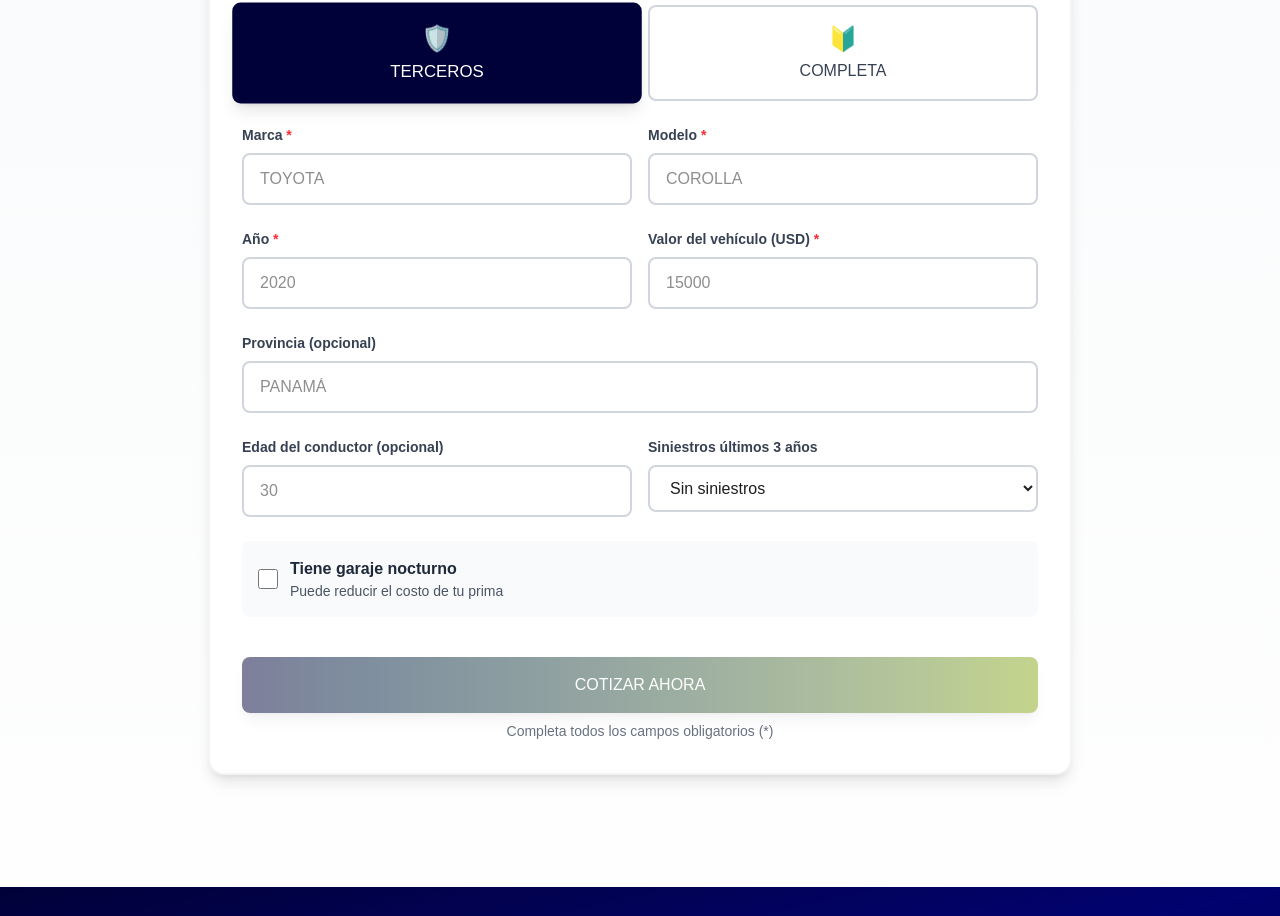
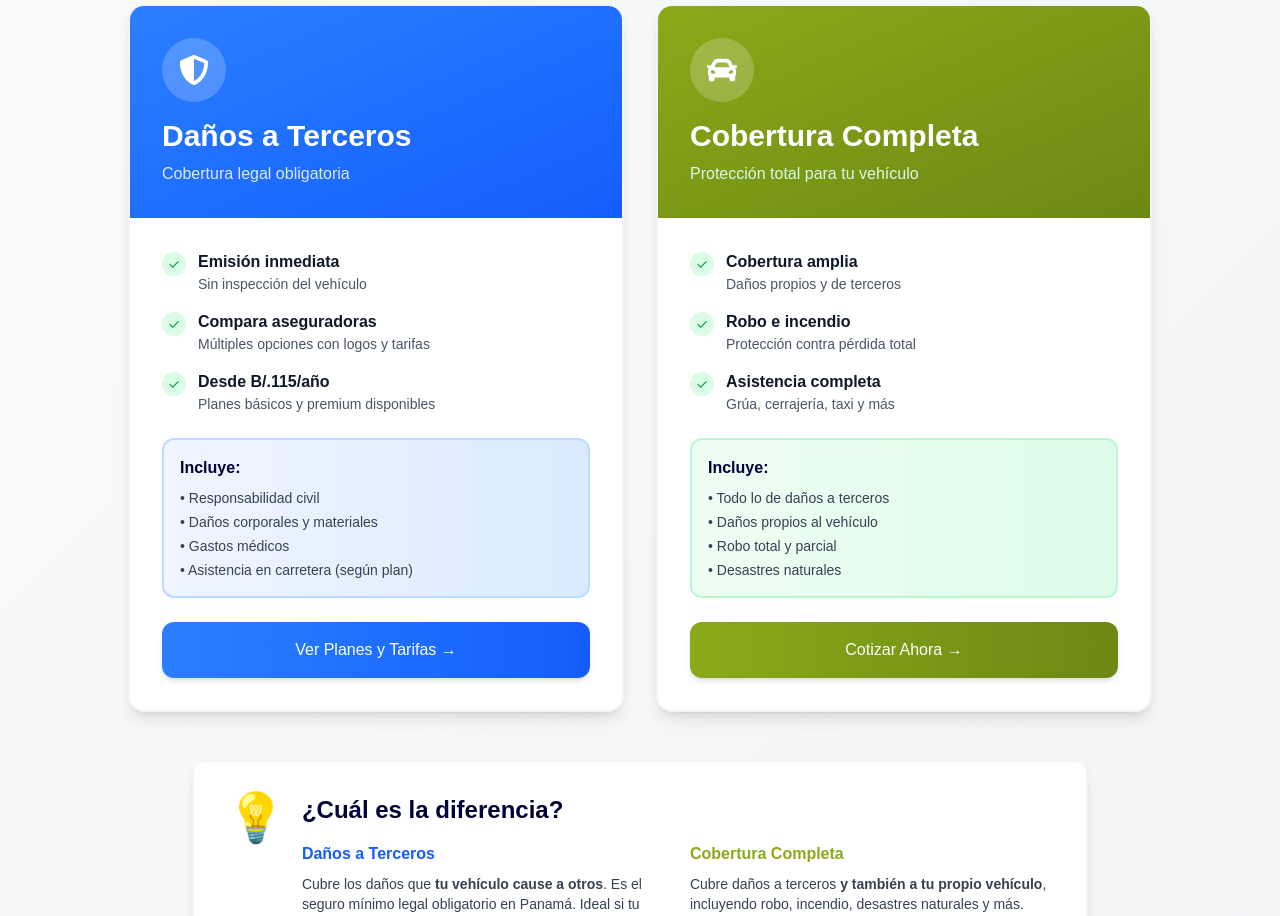
Before and after one commit to lideresenseguros358/portal-lideres, a Next.js app: page /cotizadores/auto in a window 1280 px wide. Shown: the part 370-1286 px from the top of the page. Built offline with nearby package versions, Linux system fonts and the light colour scheme.

Commit message:
dt errores corregidos

```diff
--- a/src/app/cotizadores/auto/page.tsx
+++ b/src/app/cotizadores/auto/page.tsx
@@ -1,20 +1,202 @@
-/**
- * Página de Cotización - Auto
- */
+'use client';
 
-import { Suspense } from 'react';
-import FormAuto from '@/components/cotizadores/FormAuto';
-import LoadingSkeleton from '@/components/cotizadores/LoadingSkeleton';
-
-export const metadata = {
-  title: 'Cotizar Seguro de Auto - Líderes en Seguros',
-  description: 'Cotiza tu seguro de auto en minutos. Compara opciones de múltiples aseguradoras.'
-};
+import { useRouter } from 'next/navigation';
+import { FaCar, FaShieldAlt, FaArrowLeft } from 'react-icons/fa';
+import Link from 'next/link';
 
 export default function CotizarAutoPage() {
+  const router = useRouter();
+
+  const handleCoverageSelection = (type: 'third-party' | 'full-coverage') => {
+    if (type === 'third-party') {
+      router.push('/quotes/third-party');
+    } else {
+      // Cobertura completa
+      router.push('/quotes/is/auto');
+    }
+  };
+
   return (
-    <Suspense fallback={<LoadingSkeleton />}>
-      <FormAuto />
-    </Suspense>
+    <div className="min-h-screen bg-gradient-to-br from-gray-50 to-gray-100 py-8 px-4">
+      <div className="max-w-6xl mx-auto">
+        {/* Header */}
+        <div className="mb-8">
+          <Link
+            href="/cotizadores"
+            className="inline-flex items-center gap-2 text-[#010139] hover:text-[#8AAA19] transition-colors mb-4 font-semibold"
+          >
+            <FaArrowLeft />
+            <span>Volver a cotizaciones</span>
+          </Link>
+
+          <div className="text-center">
+            <div className="inline-flex items-center justify-center w-20 h-20 bg-gradient-to-r from-[#010139] to-[#020270] rounded-full mb-4">
+              <FaCar className="text-white text-4xl" />
+            </div>
+            <h1 className="text-4xl md:text-5xl font-bold text-[#010139] mb-4">
+              Seguro de Auto
+            </h1>
+            <p className="text-xl text-gray-600 max-w-2xl mx-auto">
+              Selecciona el tipo de cobertura que necesitas
+            </p>
+          </div>
+        </div>
+
+        {/* Coverage Options */}
+        <div className="grid grid-cols-1 md:grid-cols-2 gap-8 max-w-5xl mx-auto">
+          {/* Daños a Terceros */}
+          <div
+            onClick={() => handleCoverageSelection('third-party')}
+            className="group bg-white rounded-2xl shadow-lg border-2 border-gray-100 hover:border-[#8AAA19] hover:shadow-2xl transition-all duration-300 cursor-pointer overflow-hidden"
+          >
+            <div className="bg-gradient-to-br from-blue-500 to-blue-600 p-8 text-white">
+              <div className="w-16 h-16 bg-white/20 rounded-full flex items-center justify-center mb-4 group-hover:scale-110 transition-transform">
+                <FaShieldAlt className="text-3xl" />
+              </div>
+              <h2 className="text-3xl font-bold mb-2">Daños a Terceros</h2>
+              <p className="text-blue-100">Cobertura legal obligatoria</p>
+            </div>
+
+            <div className="p-8">
+              <div className="space-y-4 mb-6">
+                <div className="flex items-start gap-3">
+                  <div className="w-6 h-6 bg-green-100 rounded-full flex items-center justify-center flex-shrink-0 mt-0.5">
+                    <span className="text-green-600 text-sm">✓</span>
+                  </div>
+                  <div>
+                    <div className="font-semibold text-gray-900">Emisión inmediata</div>
+                    <div className="text-sm text-gray-600">Sin inspección del vehículo</div>
+                  </div>
+                </div>
+
+                <div className="flex items-start gap-3">
+                  <div className="w-6 h-6 bg-green-100 rounded-full flex items-center justify-center flex-shrink-0 mt-0.5">
+                    <span className="text-green-600 text-sm">✓</span>
+                  </div>
+                  <div>
+                    <div className="font-semibold text-gray-900">Compara aseguradoras</div>
+                    <div className="text-sm text-gray-600">Múltiples opciones con logos y tarifas</div>
+                  </div>
+                </div>
+
+                <div className="flex items-start gap-3">
+                  <div className="w-6 h-6 bg-green-100 rounded-full flex items-center justify-center flex-shrink-0 mt-0.5">
+                    <span className="text-green-600 text-sm">✓</span>
+                  </div>
+                  <div>
+                    <div className="font-semibold text-gray-900">Desde B/.115/año</div>
+                    <div className="text-sm text-gray-600">Planes básicos y premium disponibles</div>
+                  </div>
+                </div>
+              </div>
+
+              <div className="bg-gradient-to-r from-blue-50 to-blue-100 border-2 border-blue-200 rounded-xl p-4 mb-6">
+                <div className="font-bold text-[#010139] mb-2">Incluye:</div>
+                <ul className="text-sm text-gray-700 space-y-1">
+                  <li>• Responsabilidad civil</li>
+                  <li>• Daños corporales y materiales</li>
+                  <li>• Gastos médicos</li>
+                  <li>• Asistencia en carretera (según plan)</li>
+                </ul>
+              </div>
+
+              <button className="w-full bg-gradient-to-r from-blue-500 to-blue-600 hover:from-blue-600 hover:to-blue-700 text-white py-4 rounded-xl font-bold text-lg transition-all shadow-md hover:shadow-lg group-hover:scale-105">
+                Ver Planes y Tarifas →
+              </button>
+            </div>
+          </div>
+
+          {/* Cobertura Completa */}
+          <div
+            onClick={() => handleCoverageSelection('full-coverage')}
+            className="group bg-white rounded-2xl shadow-lg border-2 border-gray-100 hover:border-[#8AAA19] hover:shadow-2xl transition-all duration-300 cursor-pointer overflow-hidden"
+          >
+            <div className="bg-gradient-to-br from-[#8AAA19] to-[#6d8814] p-8 text-white">
+              <div className="w-16 h-16 bg-white/20 rounded-full flex items-center justify-center mb-4 group-hover:scale-110 transition-transform">
+                <FaCar className="text-3xl" />
+              </div>
+              <h2 className="text-3xl font-bold mb-2">Cobertura Completa</h2>
+              <p className="text-green-100">Protección total para tu vehículo</p>
+            </div>
+
+            <div className="p-8">
+              <div className="space-y-4 mb-6">
+                <div className="flex items-start gap-3">
+                  <div className="w-6 h-6 bg-green-100 rounded-full flex items-center justify-center flex-shrink-0 mt-0.5">
+                    <span className="text-green-600 text-sm">✓</span>
+                  </div>
+                  <div>
+                    <div className="font-semibold text-gray-900">Cobertura amplia</div>
+                    <div className="text-sm text-gray-600">Daños propios y de terceros</div>
+                  </div>
+                </div>
+
+                <div className="flex items-start gap-3">
+                  <div className="w-6 h-6 bg-green-100 rounded-full flex items-center justify-center flex-shrink-0 mt-0.5">
+                    <span className="text-green-600 text-sm">✓</span>
+                  </div>
+                  <div>
+                    <div className="font-semibold text-gray-900">Robo e incendio</div>
+                    <div className="text-sm text-gray-600">Protección contra pérdida total</div>
+                  </div>
+                </div>
+
+                <div className="flex items-start gap-3">
+                  <div className="w-6 h-6 bg-green-100 rounded-full flex items-center justify-center flex-shrink-0 mt-0.5">
+                    <span className="text-green-600 text-sm">✓</span>
+                  </div>
+                  <div>
+                    <div className="font-semibold text-gray-900">Asistencia completa</div>
+                    <div className="text-sm text-gray-600">Grúa, cerrajería, taxi y más</div>
+                  </div>
+                </div>
+              </div>
+
+              <div className="bg-gradient-to-r from-green-50 to-green-100 border-2 border-green-200 rounded-xl p-4 mb-6">
+                <div className="font-bold text-[#010139] mb-2">Incluye:</div>
+                <ul className="text-sm text-gray-700 space-y-1">
+                  <li>• Todo lo de daños a terceros</li>
+                  <li>• Daños propios al vehículo</li>
+                  <li>• Robo total y parcial</li>
+                  <li>• Desastres naturales</li>
+                </ul>
+              </div>
+
+              <button className="w-full bg-gradient-to-r from-[#8AAA19] to-[#6d8814] hover:from-[#6d8814] hover:to-[#5a7010] text-white py-4 rounded-xl font-bold text-lg transition-all shadow-md hover:shadow-lg group-hover:scale-105">
+                Cotizar Ahora →
+              </button>
+            </div>
+          </div>
+        </div>
+
+        {/* Info Footer */}
+        <div className="mt-12 max-w-4xl mx-auto bg-white rounded-xl shadow-lg border-2 border-gray-100 p-8">
+          <div className="flex items-start gap-4">
+            <div className="text-5xl">💡</div>
+            <div>
+              <h3 className="text-2xl font-bold text-[#010139] mb-4">¿Cuál es la diferencia?</h3>
+              <div className="grid grid-cols-1 md:grid-cols-2 gap-6">
+                <div>
+                  <div className="font-bold text-blue-600 mb-2">Daños a Terceros</div>
+                  <p className="text-sm text-gray-700">
+                    Cubre los daños que <strong>tu vehículo cause a otros</strong>. Es el seguro
+                    mínimo legal obligatorio en Panamá. Ideal si tu auto es antiguo o de bajo
+                    valor y solo necesitas cumplir con la ley.
+                  </p>
+                </div>
+                <div>
+                  <div className="font-bold text-[#8AAA19] mb-2">Cobertura Completa</div>
+                  <p className="text-sm text-gray-700">
+                    Cubre daños a terceros <strong>y también a tu propio vehículo</strong>,
+                    incluyendo robo, incendio, desastres naturales y más. Recomendado para autos
+                    nuevos o de mayor valor.
+                  </p>
+                </div>
+              </div>
+            </div>
+          </div>
+        </div>
+      </div>
+    </div>
   );
 }
--- a/src/components/db/ClientPolicyWizard.tsx
+++ b/src/components/db/ClientPolicyWizard.tsx
@@ -77,7 +77,7 @@ export default function ClientPolicyWizard({ onClose, onSuccess, role, userEmail
         setFormData(prev => ({ ...prev, renewal_date: renewalDateStr }));
       }
     }
-  }, [formData.start_date]);
+  }, [formData.start_date, formData.renewal_date]);
 
   const loadInsurers = async () => {
     const { data } = await supabaseClient()
--- a/src/components/db/PreliminaryClientsTab.tsx
+++ b/src/components/db/PreliminaryClientsTab.tsx
@@ -35,7 +35,7 @@ export default function PreliminaryClientsTab({ insurers, brokers, userRole }: P
         setEditForm((prev: any) => ({ ...prev, renewal_date: renewalDateStr }));
       }
     }
-  }, [editForm.start_date, editingId]);
+  }, [editForm.start_date, editForm.renewal_date, editingId]);
 
   const loadPreliminaryClients = async () => {
     setLoading(true);
```
Also changed, not shown: src/components/expediente/ExpedienteManager.tsx (+7 -7 lines), src/components/quotes/VehiclePhotosUpload.tsx (+9 -5 lines).
